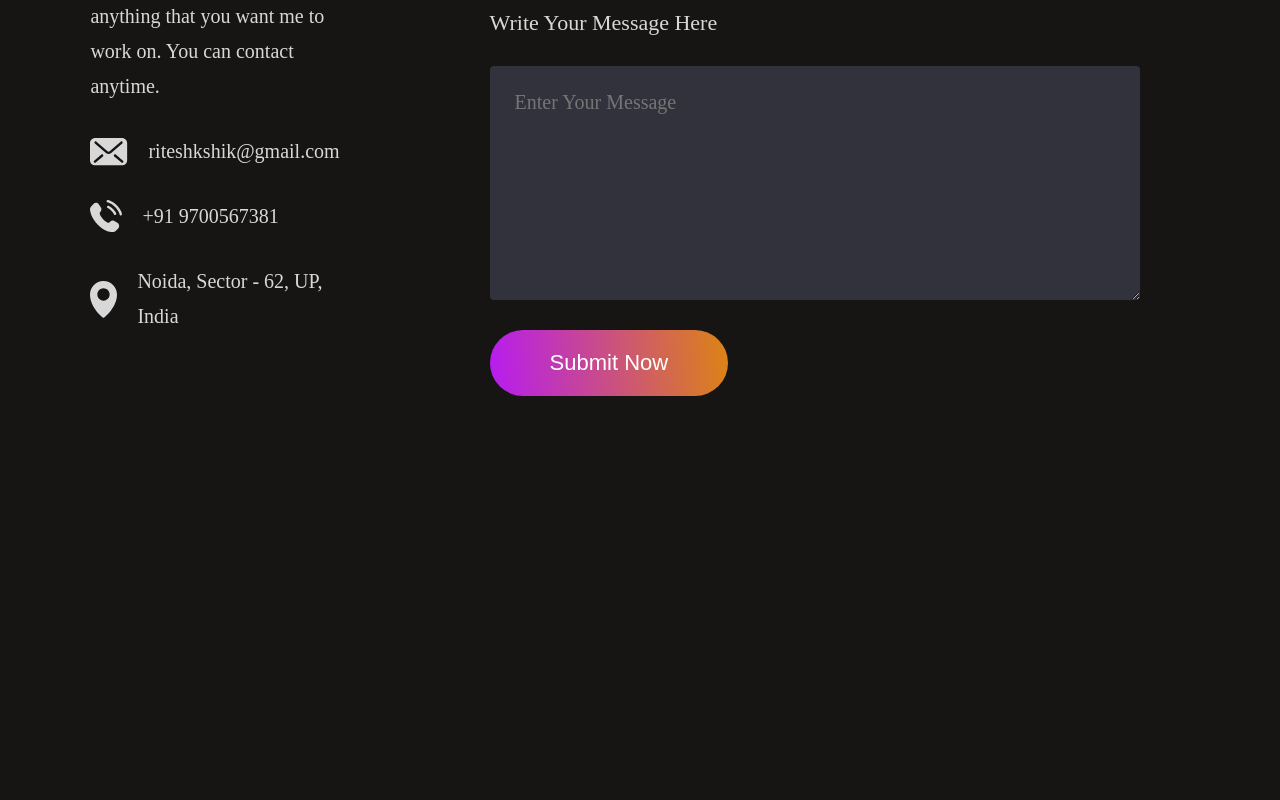
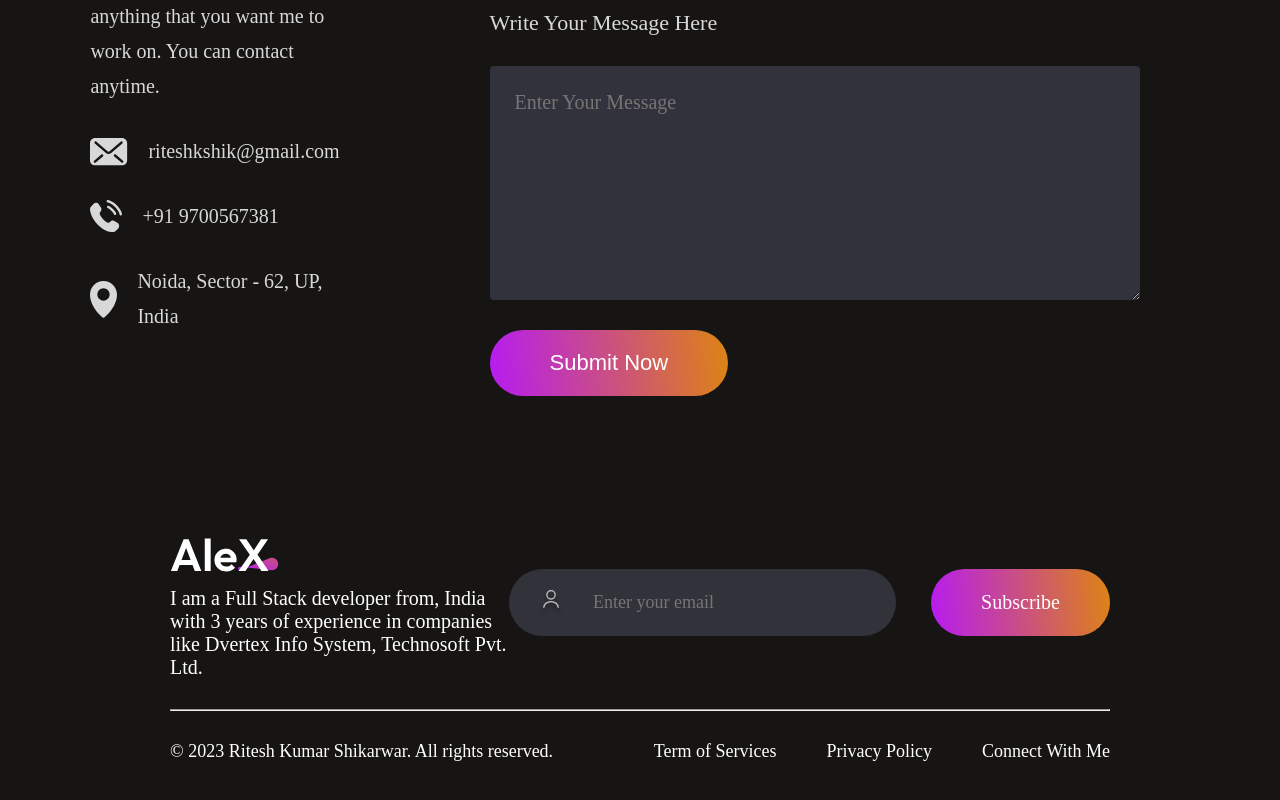
Before and after one commit to riteshkshik/Portfolio, a React app: page / in a window 1280 px wide. Shown: the part 3183-3983 px from the top of the page. Before the commit the page ends 3709 px from the top, so only its background shows below. Built offline with nearby package versions, Linux system fonts and the light colour scheme; no server answers; the HTML template or start-up script is replaced by a standard one.

Commit message:
footer done

```diff
--- a/src/App.jsx
+++ b/src/App.jsx
@@ -4,6 +4,7 @@
 import About from './Components/About/About'
 import Projects from './Components/Projects/Projects'
 import Contact from './Components/Contact/Contact'
+import Footer from './Components/Footer/Footer'
 
 const App = () => {
   return (
@@ -13,6 +14,7 @@
       <About />
       <Projects />
       <Contact />
+      <Footer />
     </div>
   )
 }
--- /dev/null
+++ b/src/Components/Footer/Footer.css
@@ -0,0 +1,62 @@
+.footer{
+    margin: 50px 170px;
+    display: flex;
+    flex-direction: column;
+    gap: 30px;
+}
+.footer-top{
+    display: flex;
+    justify-content: space-between;
+}
+.footer-top-left p{
+    font-size: 20px;
+    max-width: 400px;
+}
+.footer-top-right{
+    display: flex;
+    gap: 35px;
+    align-items: center;
+}
+.footer-email-input{
+    display: flex;
+    gap: 30px;
+    padding: 20px 30px;
+    border-radius: 50px;
+    background: #32323B;
+    padding-right: 80px;
+
+}
+.footer-email-input input{
+    outline: none;
+    border: none;
+    background: transparent;
+    color: #a0a0a0;
+    font-family: Outfit;
+    font-size: 18px;
+}
+.footer-subscribe{
+    font-size: 20px;
+    padding: 22px 50px;
+    border-radius: 50px;
+    background: linear-gradient(264deg, #DF8908 -5.09%, #B415FF 106.28%);
+    cursor: pointer;
+    transition: 0.3s;
+}
+.footer-bottom{
+    display: flex;
+    justify-content: space-between;
+    font-size: 18px;
+}
+.footer-bottom-right{
+    display: flex;
+    gap: 50px;
+    margin-bottom: 50px;
+}
+.footer-email-input:hover{
+    border: 2px solid white;
+    transition: 0.1s;
+}
+.footer-subscribe:hover{
+    transform: scale(1.1);
+    transition: 0.3s;
+}
--- /dev/null
+++ b/src/Components/Footer/Footer.jsx
@@ -0,0 +1,40 @@
+import React from "react";
+import "./Footer.css";
+import footer_logo from "../../assets/footer_logo.svg";
+import user_icon from "../../assets/user_icon.svg";
+
+const Footer = () => {
+  return (
+    <div className="footer">
+      <div className="footer-top">
+        <div className="footer-top-left">
+          <img src={footer_logo} alt="" />
+          <p>
+            I am a Full Stack developer from, India with 3 years of experience
+            in companies like Dvertex Info System, Technosoft Pvt. Ltd.
+          </p>
+        </div>
+        <div className="footer-top-right">
+          <div className="footer-email-input">
+            <img src={user_icon} alt="" />
+            <input type="email" placeholder="Enter your email" />
+          </div>
+          <div className="footer-subscribe">Subscribe</div>
+        </div>
+      </div>
+      <hr />
+      <div className="footer-bottom">
+        <p className="footer-bottom-left">
+          © 2023 Ritesh Kumar Shikarwar. All rights reserved.
+        </p>
+        <div className="footer-bottom-right">
+            <p>Term of Services</p>
+            <p>Privacy Policy</p>
+            <p>Connect With Me</p>
+        </div>
+      </div>
+    </div>
+  );
+};
+
+export default Footer;
```
